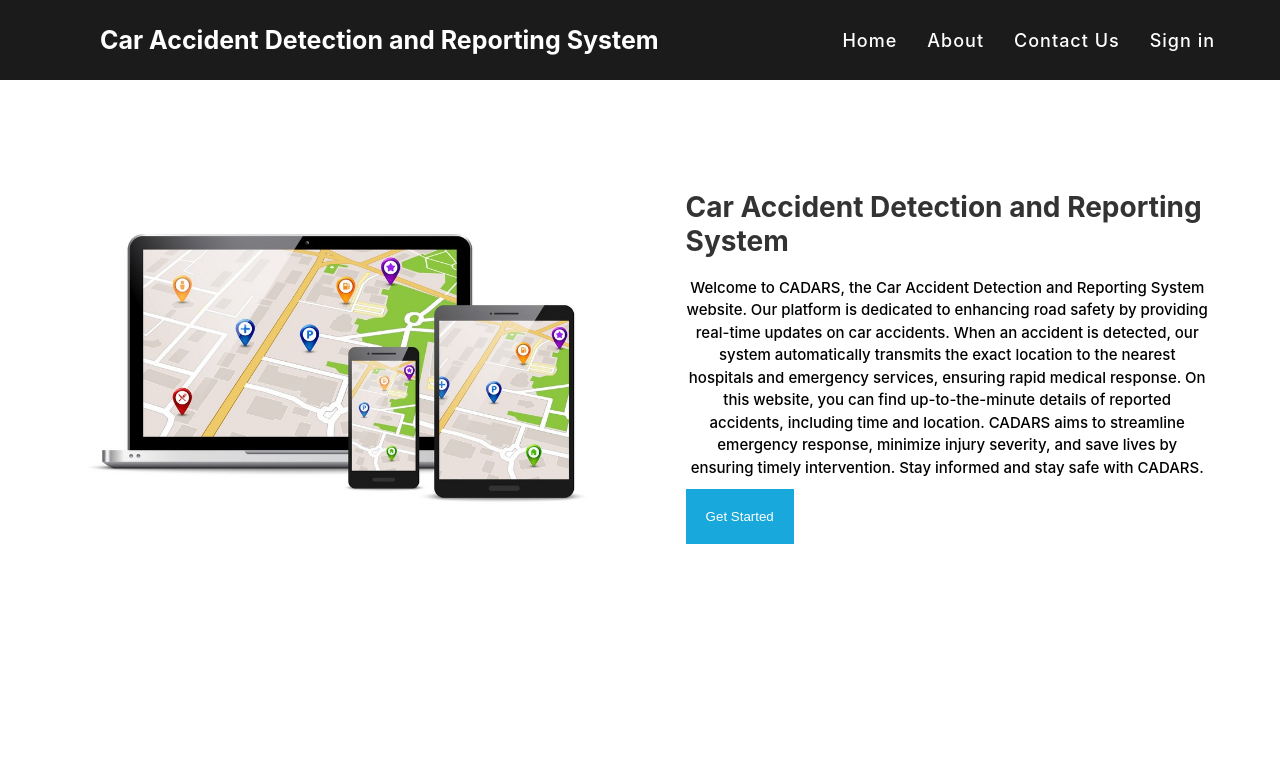
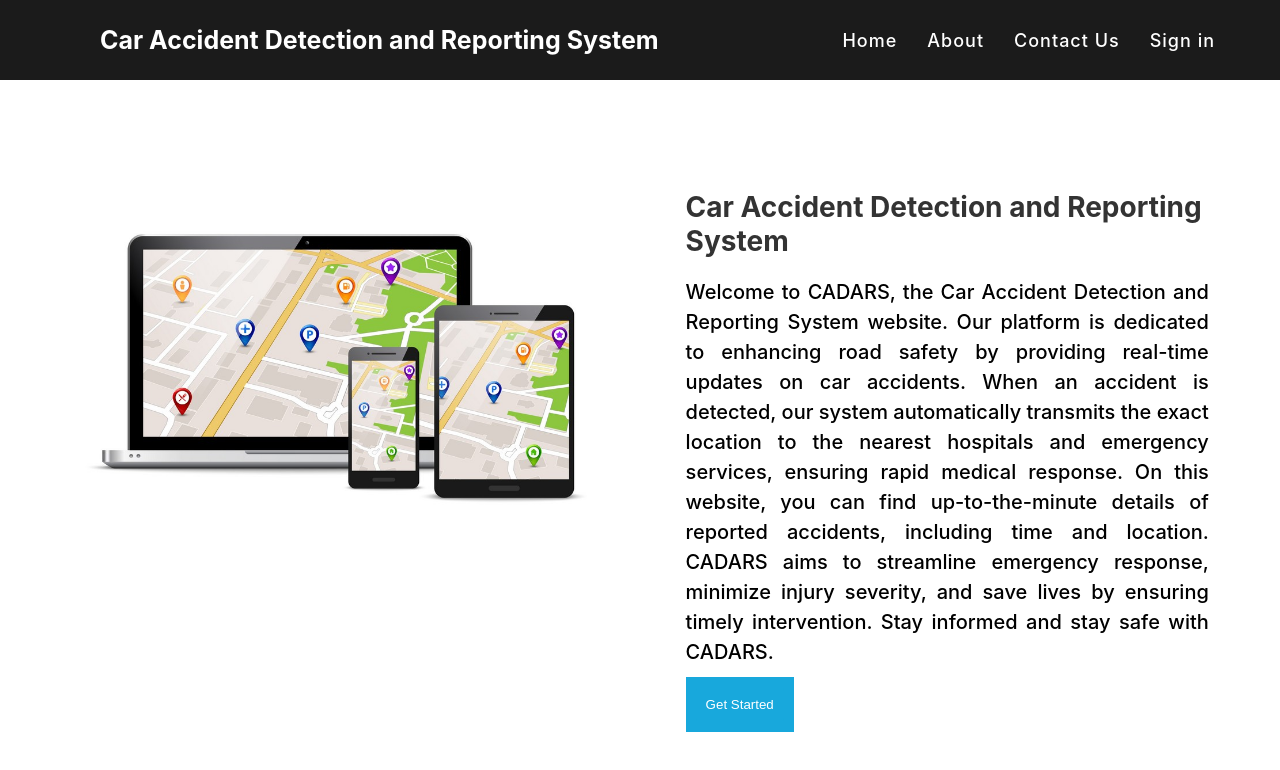
Before and after one commit to yash-surya/CADARS, a React (Create React App) app: page / in a window 1280 px wide. Shown: the top 770 px of the page. Built offline with nearby package versions, Linux system fonts and the light colour scheme.

Commit message:
Update App.css

```diff
--- a/src/App.css
+++ b/src/App.css
@@ -307,6 +307,14 @@ p {
   margin-top: 10px; /* Adjust the top margin as needed */
   margin-bottom: 10px;
 }
+.content p{
+  font-size: 20px;
+  line-height: 1.5;
+  color: #000000; /* Adjust the color as needed */
+  text-align: justify; /* Adjust the text alignment as needed */
+  margin-top: 10px; /* Adjust the top margin as needed */
+  margin-bottom: 10px;
+}
 
 
 button:hover {
```
